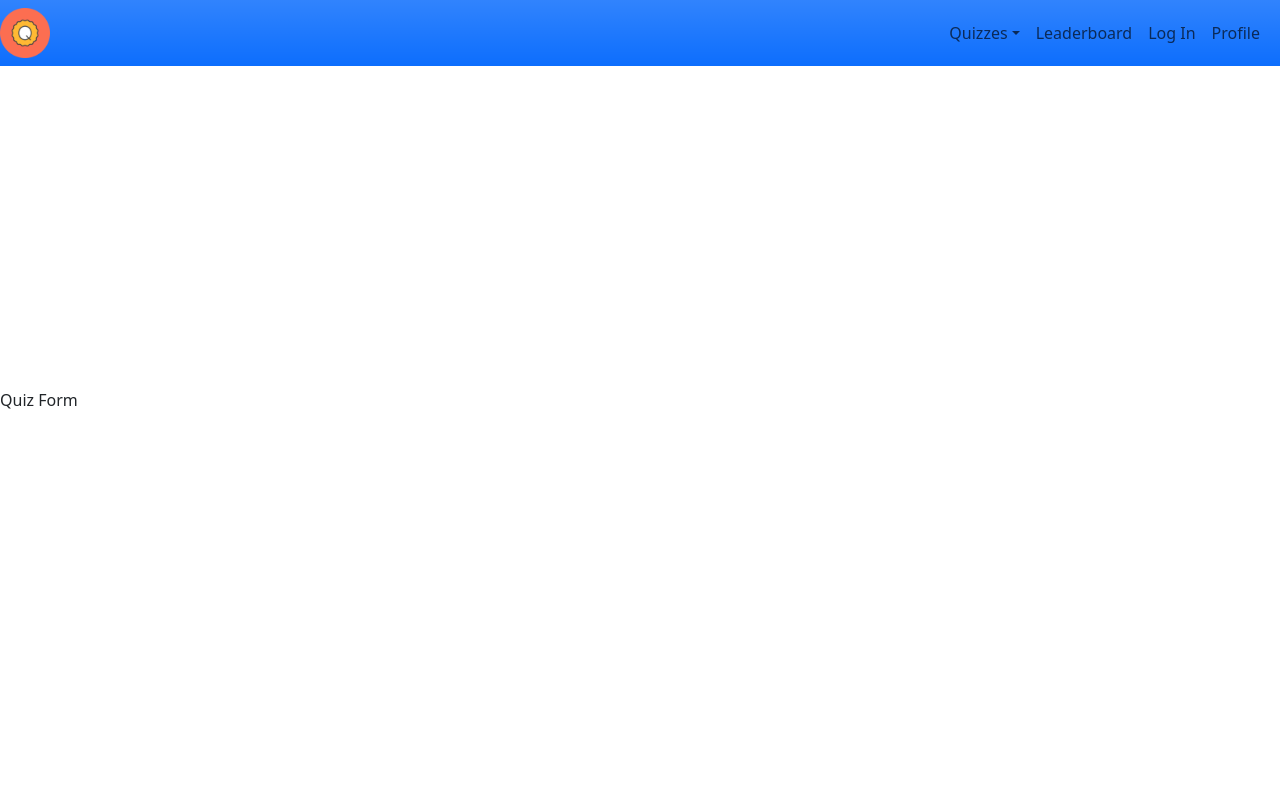
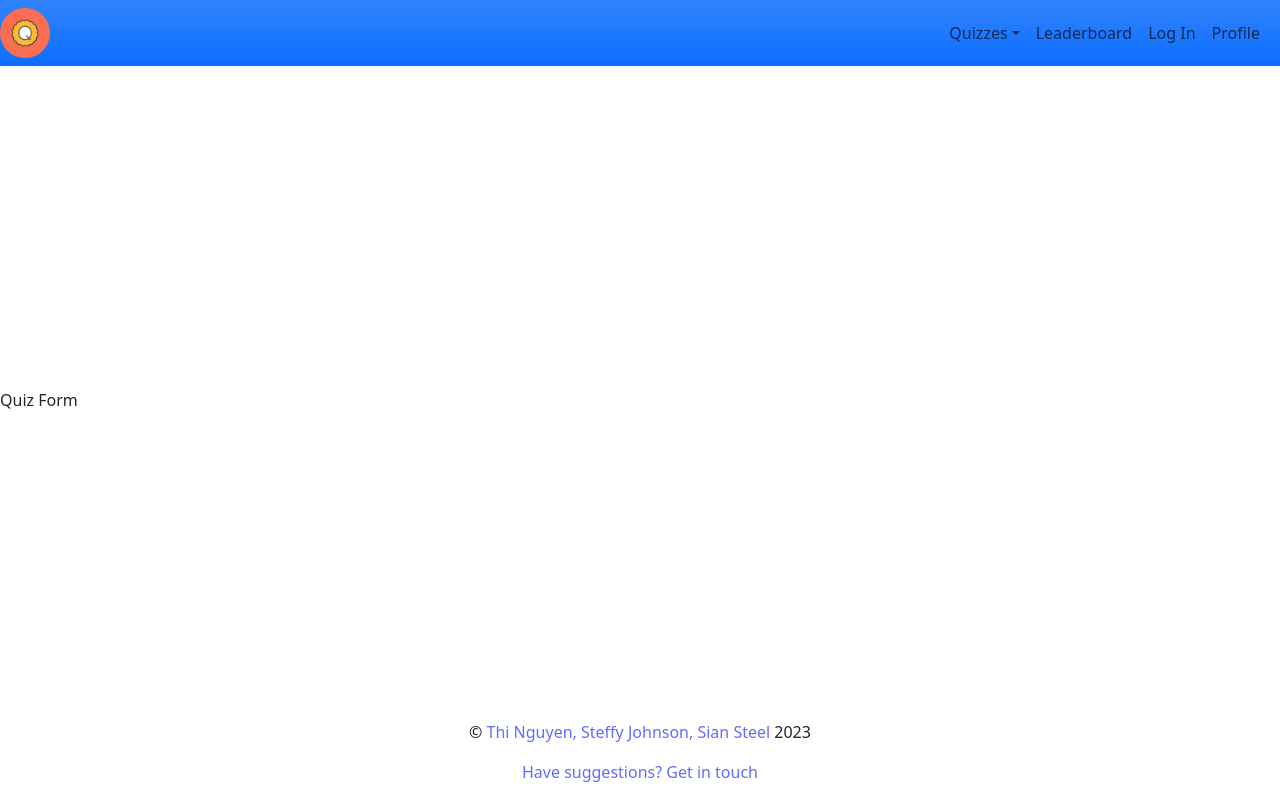
Before and after one commit to Thi-Tracey-Nguyen/Quiz-App-Client, a React (Vite) app: page /edit-a-quiz in a window 1280 px wide. Built offline with nearby package versions, Linux system fonts and the light colour scheme; no server answers.

Commit message:
Added Footer to homepage

```diff
--- a/src/App.jsx
+++ b/src/App.jsx
@@ -2,6 +2,7 @@ import React, { useState, useEffect } from 'react'
 import { BrowserRouter, Routes, Route } from 'react-router-dom'
 import Home from './home/Home'
 import NavBar from './home/NavBar'
+import Footer from './home/Footer'
 import Categories from './categories/Categories'
 import Leaderboard from './leaderboard/Leaderboard'
 import LogIn from './login/LogIn'
@@ -47,6 +48,7 @@ const App = () => {
           <Route path='/profile' element={<Profile />} />
           <Route path='*' element={<h4>Page not found</h4>} />
         </Routes>
+      <Footer />
     </>
   )
 }
--- /dev/null
+++ b/src/home/Footer.jsx
@@ -0,0 +1,23 @@
+import React from 'react'
+import { Link } from 'react-router-dom'
+
+const Footer = () => {
+  return (
+    <div className="fixed-bottom">
+			<div style={{display: 'flex',  justifyContent:'center', alignItems:'center'}}>
+					<p>
+						&copy;
+						<Link to="https://www.linkedin.com/in/thi-nguyen-4b2384169/"> Thi Nguyen, </Link>
+						<Link>Steffy Johnson, </Link>
+						<Link to="https://www.linkedin.com/in/sian-steel">Sian Steel </Link>
+						2023
+					</p>
+			</div>
+			<p style={{display: 'flex',  justifyContent:'center', alignItems:'center'}}>
+					<Link to="mailto:thequizapp@mail.com">Have suggestions? Get in touch</Link>
+			</p>
+    </div>
+  )
+}
+
+export default Footer
```
